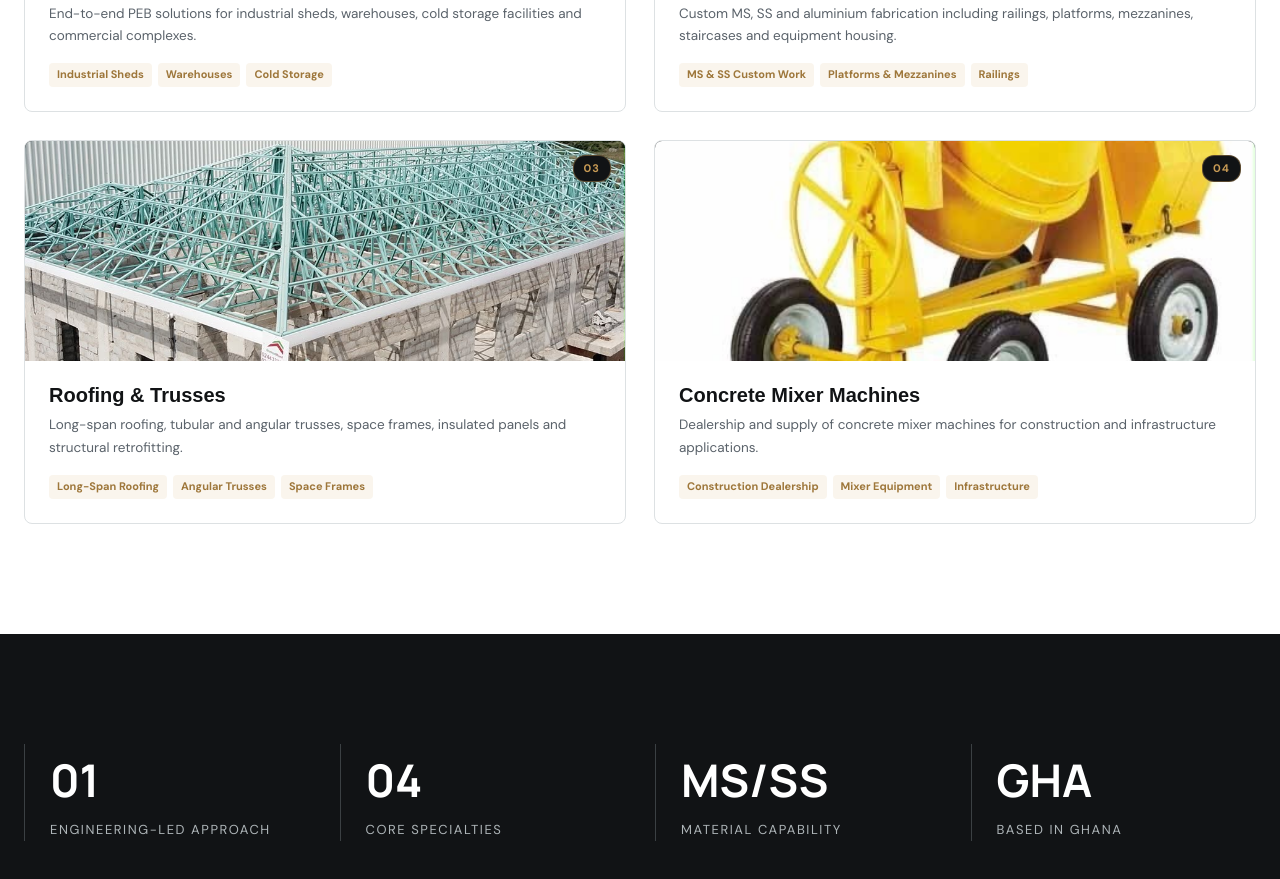
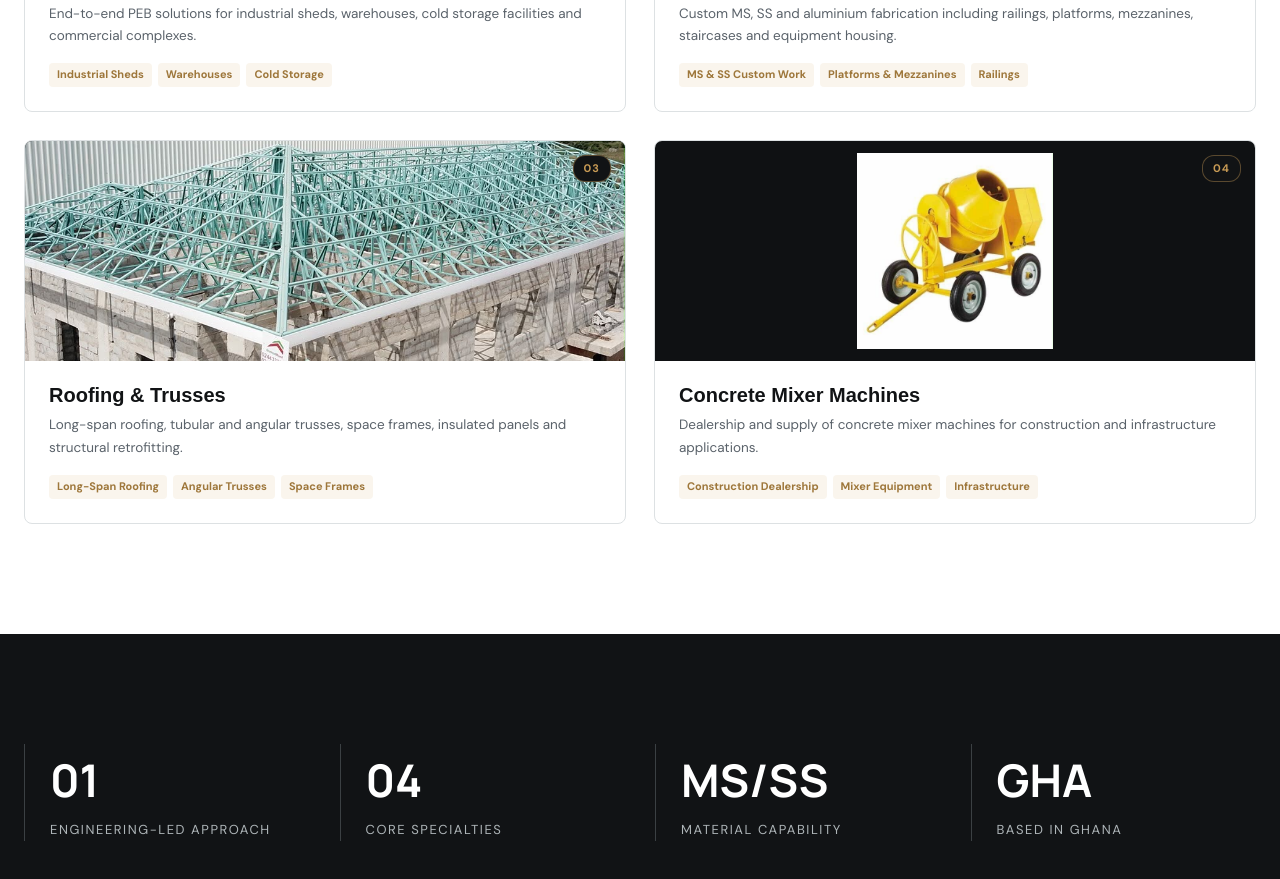
Before and after one commit to anthonietagomezz-tech/maaengineeringlimited.com, a website: page public/index.html in a window 1280 px wide. Shown: the part 2555-3434 px from the top of the page. Drawn offline with nearby package versions, Linux system fonts and the light colour scheme; no server answers.

Commit message:
Adjust concrete mixer machine image framing with object-fit: contain for complete visibility

```diff
--- a/public/index.html
+++ b/public/index.html
@@ -1055,7 +1055,7 @@
           <!-- 04: Concrete Mixer Machines -->
           <article class="service-card">
             <div class="service-media">
-              <img src="/service-machinery.jpg" alt="Concrete Mixer Machinery & Heavy Construction Equipment Dealership">
+              <img src="/service-machinery.jpg" alt="Concrete Mixer Machinery & Heavy Construction Equipment Dealership" style="object-fit: contain; object-position: center; background: #0f1113; padding: 12px;">
               <span class="service-num-badge">04</span>
             </div>
             <div class="service-body">
```
